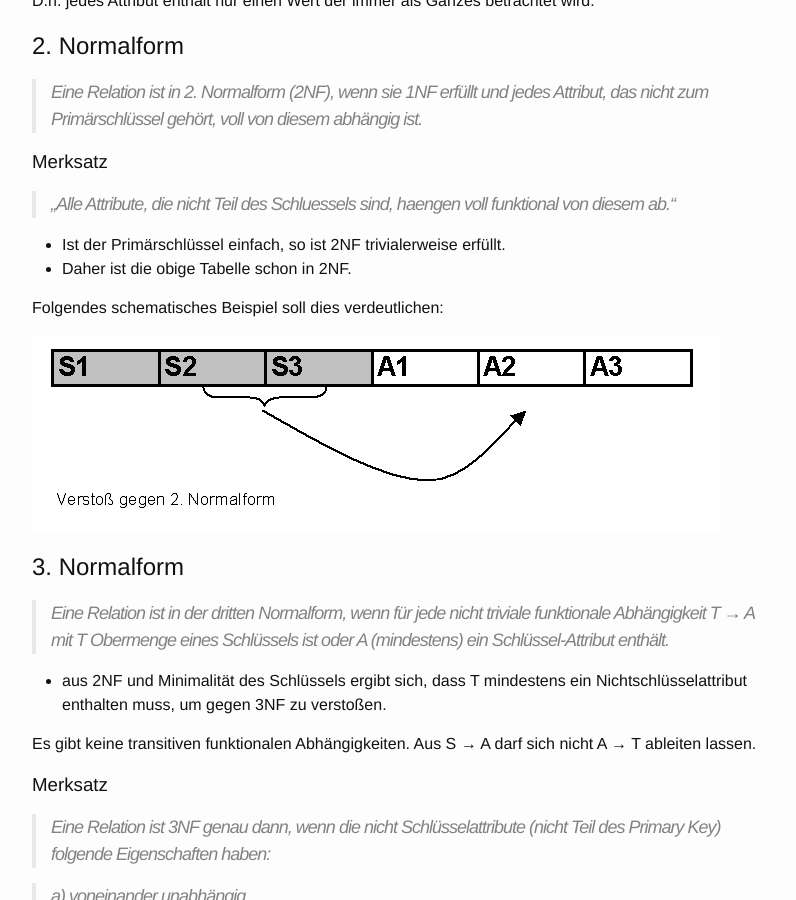
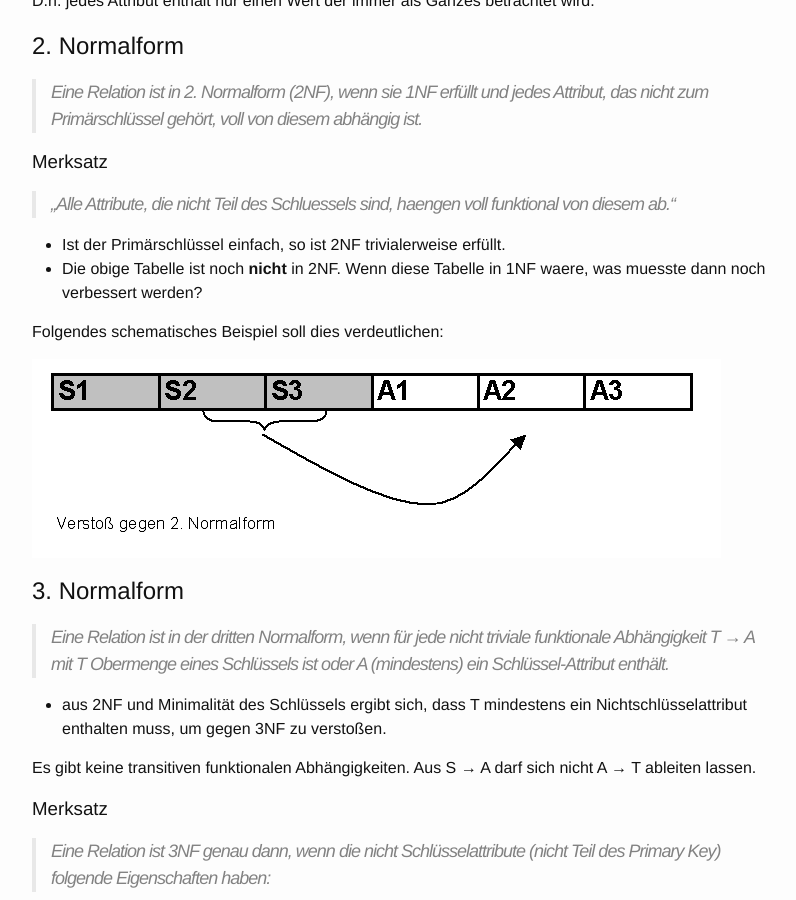
Before and after one commit to rkottmann/renzok.github.io, a Jekyll site: the page built from _slides/vorlesung-7.md, in a window 1280 px wide and 900 px high, scrolled down 1401 px. Shown: the whole window, without its empty margins (238-1034 px from the left). Built offline with Jekyll 4.4.1, drawn with Linux system fonts in a browser that asks for light colours; Markdown is read by kramdown in place of the engine named in the settings.

Commit message:
added vorlesung

```diff
--- a/_slides/vorlesung-7.md
+++ b/_slides/vorlesung-7.md
@@ -343,7 +343,7 @@ D.h. jedes Attribut enthält nur einen Wert der immer als Ganzes betrachtet wird
 > „Alle Attribute, die nicht Teil des Schluessels sind, haengen voll funktional von diesem ab.“
 
 * Ist der Primärschlüssel einfach, so ist 2NF trivialerweise erfüllt.
-* Daher ist die obige Tabelle schon in 2NF.
+* Die obige Tabelle ist noch **nicht** in 2NF. Wenn diese Tabelle in 1NF waere, was muesste dann noch verbessert werden?
 
 Folgendes schematisches Beispiel soll dies verdeutlichen:
 
```
